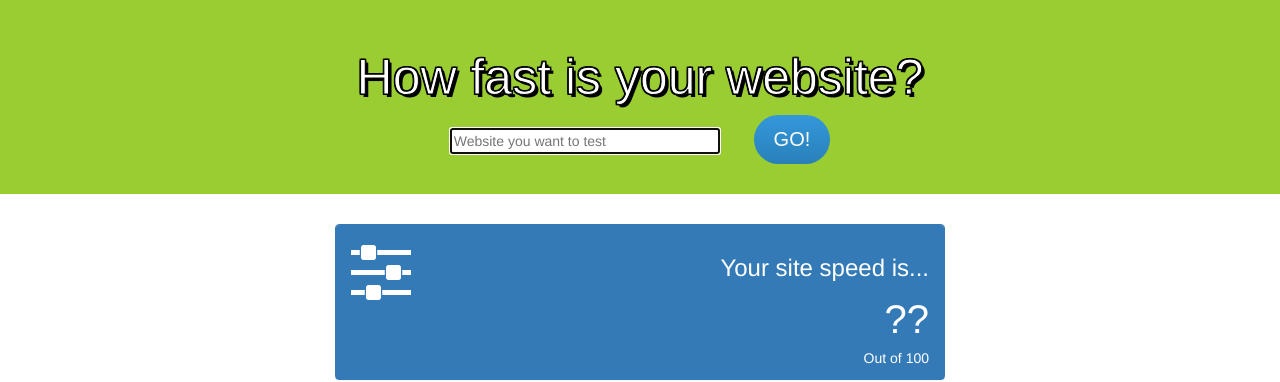
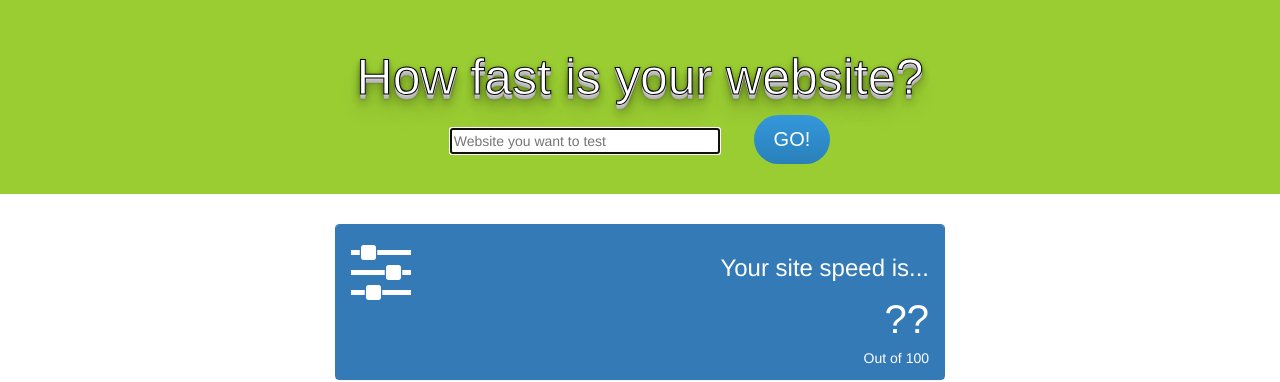
Before and after one commit to cillianbc/API-Hack, a plain HTML site: page index.html in a window 1280 px wide. Shown: the top 382 px of the page. Drawn offline with nearby package versions, Linux system fonts and the light colour scheme.

Commit message:
3d Text added

```diff
--- a/css/style.css
+++ b/css/style.css
@@ -6,12 +6,18 @@
   color:white;
   -webkit-text-stroke: 1px black;
    color: white;
-   text-shadow:
-       3px 3px 0 #000,
-     -1px -1px 0 #000,
-      1px -1px 0 #000,
-      -1px 1px 0 #000,
-       1px 1px 0 #000;
+   text-shadow: 0 1px 0 #ccc,
+               0 2px 0 #c9c9c9,
+               0 3px 0 #bbb,
+               0 4px 0 #b9b9b9,
+               0 5px 0 #aaa,
+               0 6px 1px rgba(0,0,0,.1),
+               0 0 5px rgba(0,0,0,.1),
+               0 1px 3px rgba(0,0,0,.3),
+               0 3px 5px rgba(0,0,0,.2),
+               0 5px 10px rgba(0,0,0,.25),
+               0 10px 10px rgba(0,0,0,.2),
+               0 20px 20px rgba(0,0,0,.15);
   font-size: 5rem;
 }
 }
```
